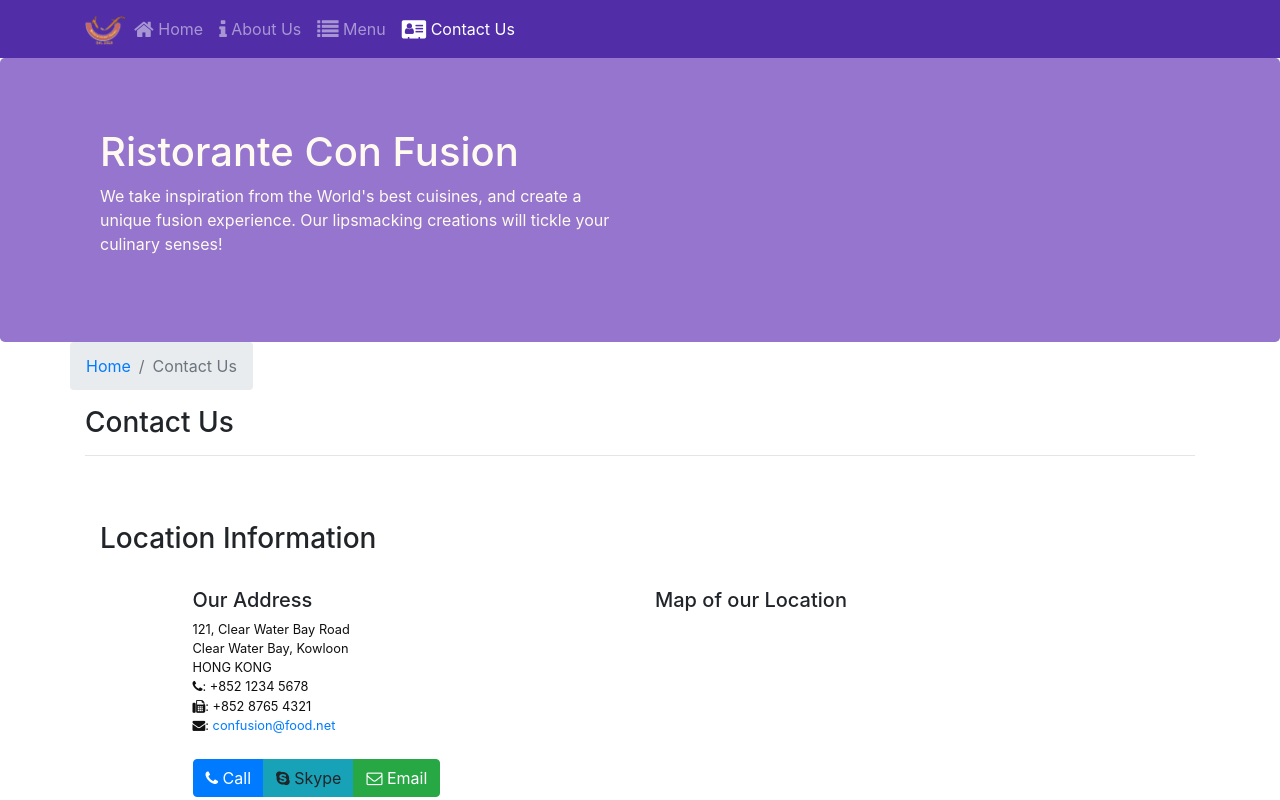
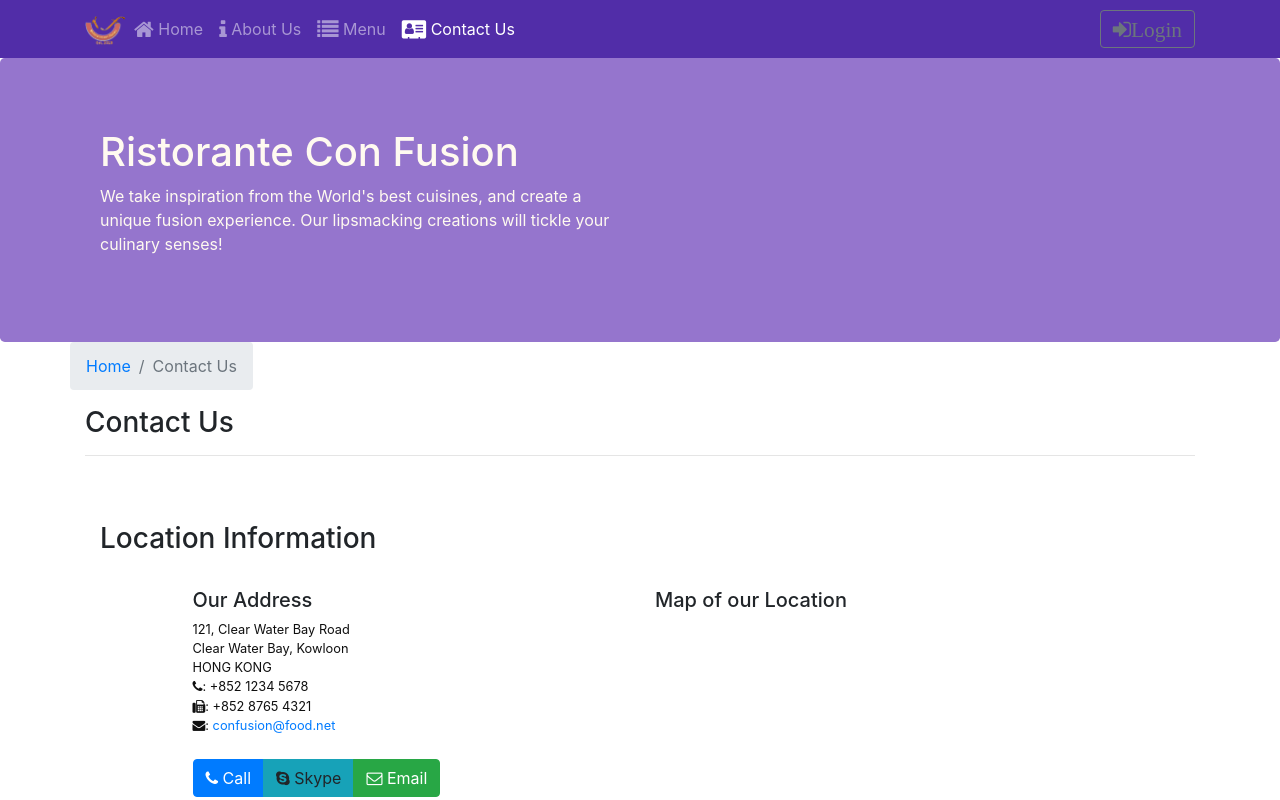
Before and after one commit to tri135790/React, a React (Create React App) app: page /contactus in a window 1280 px wide. Shown: the top 800 px of the page. Built offline with nearby package versions, Linux system fonts and the light colour scheme.

Commit message:
add uncontrolled form for modal login

```diff
--- a/src/components/HeaderComponent.js
+++ b/src/components/HeaderComponent.js
@@ -1,5 +1,6 @@
 import React,{Component} from 'react';
-import {Navbar,NavbarBrand,Nav, NavbarToggler, Collapse, NavItem, Jumbotron} from 'reactstrap';
+import {Navbar,NavbarBrand,Nav, NavbarToggler, Collapse, NavItem,
+     Jumbotron,Button, Modal, ModalHeader, ModalBody, FormGroup, Label,Input , Form} from 'reactstrap';
 import {NavLink} from 'react-router-dom';
 
 class Header extends Component {
@@ -7,15 +8,30 @@ class Header extends Component {
     constructor(props) {
         super(props);
         this.state = {
-            isNavOpen: false
+            isNavOpen: false,
+            isModalOpen: false
         };
         this.toggleNav = this.toggleNav.bind(this);
+        this.toggleModal = this.toggleModal.bind(this);
+        this.handleLogin = this.handleLogin.bind(this);
     }
 
     toggleNav() {
         this.setState({
             isNavOpen: !this.state.isNavOpen
         });
+    }
+
+    toggleModal() {
+        this.setState({
+            isModalOpen: !this.state.isModalOpen
+        })
+    }
+
+    handleLogin(event) {
+        this.toggleModal();
+        alert("Username: " + this.username.value + "Password: " + this.password.value + " Remember: " + this.remember.checked);
+        event.preventDefault();
     }
 
     render() {
@@ -50,6 +66,15 @@ class Header extends Component {
                             </NavLink>
                         </NavItem>
                     </Nav>
+                    <Nav className="ml-auto" navbar>
+                         <NavItem>
+                             <Button outline onClick={this.toggleModal}>
+                                 <span className="fa fa-sign-in fa-lg">
+                                  Login
+                                 </span>
+                             </Button>
+                         </NavItem>
+                    </Nav>
                     </Collapse>
                 </div>
                 </Navbar>
@@ -63,6 +88,33 @@ class Header extends Component {
                         </div>
                     </div>
                 </Jumbotron>
+                <Modal isOpen={this.state.isModalOpen} toggle={this.toggleModal}>
+                    <ModalHeader toggle={this.toggleModal}>Login</ModalHeader>
+                    <ModalBody>
+                        <Form onSubmit={this.handleLogin}>
+                            <FormGroup>
+                                <Label htmlFor="username">Username</Label>
+                                <Input type="text" id="username" name="username"
+                                innerRef={(input) => this.username = input} />
+                            </FormGroup>
+                            <FormGroup>
+                                <Label htmlFor="password">Password</Label>
+                                <Input type="password" id="password" name="password"
+                                innerRef={(input) => this.password = input}/>
+                            </FormGroup>
+                            <FormGroup check>
+                                <Label check>
+                                    <Input type="checkbox" name="remember"
+                                    innerRef={(input) => this.remember = input}/>
+                                    Remember me
+                                </Label>
+                            </FormGroup>
+                            <Button type="submit" value="submit" className="bg-primary">
+                                Login
+                            </Button>
+                        </Form>
+                    </ModalBody>
+                </Modal>
             </React.Fragment>
          );
     }
```
